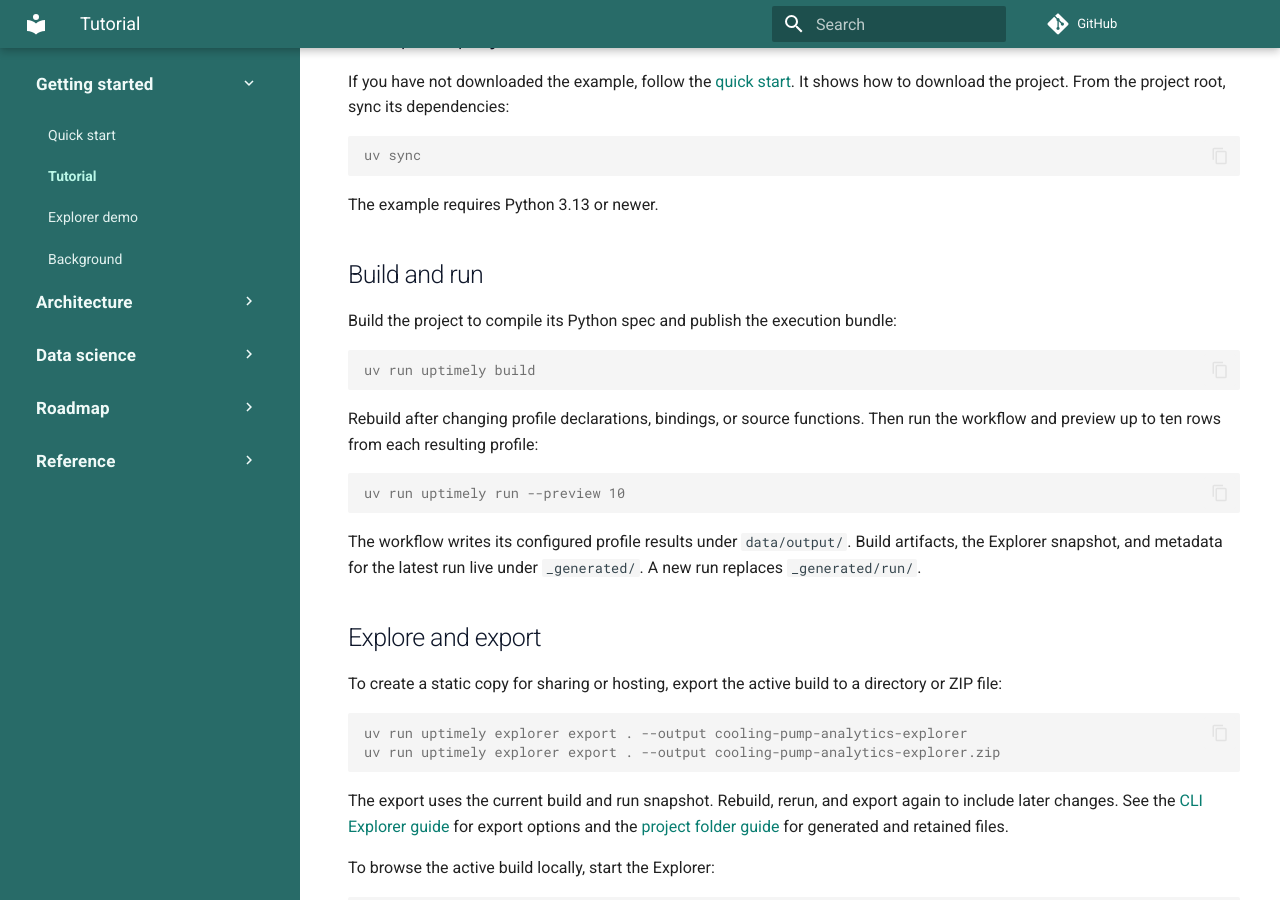
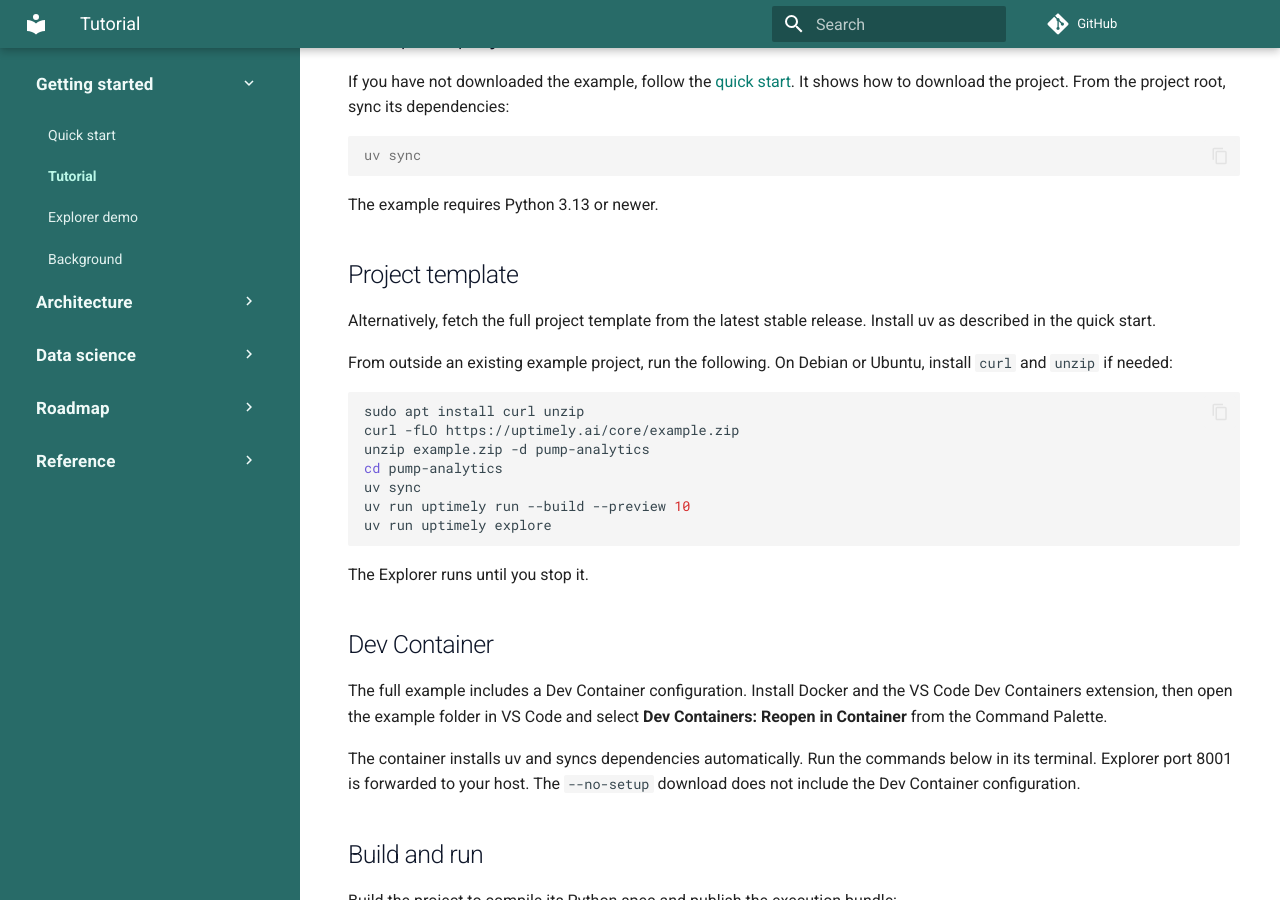
Before and after one commit to uptimely-ai/uptimely-core, an MkDocs documentation site: the page built from docs/getting-started/tutorial.md, in a window 1280 px wide and 900 px high, scrolled down 1252 px. Built offline with MkDocs 1.6.1 and Material for MkDocs 9.7.7, drawn with Linux system fonts in a browser that asks for light colours; comment, search, counter and statistics services are not loaded.

Commit message:
Fix uv installation guide

````diff
--- a/docs/getting-started/tutorial.md
+++ b/docs/getting-started/tutorial.md
@@ -52,6 +52,37 @@ uv sync
 
 The example requires Python 3.13 or newer.
 
+## Project template
+
+Alternatively, fetch the full project template from the latest stable release.
+Install uv as described in the quick start.
+
+From outside an existing example
+project, run the following. On Debian or Ubuntu, install `curl` and `unzip` if
+needed:
+
+```sh
+sudo apt install curl unzip
+curl -fLO https://uptimely.ai/core/example.zip
+unzip example.zip -d pump-analytics
+cd pump-analytics
+uv sync
+uv run uptimely run --build --preview 10
+uv run uptimely explore
+```
+
+The Explorer runs until you stop it.
+
+## Dev Container
+
+The full example includes a Dev Container configuration. Install Docker and the
+VS Code Dev Containers extension, then open the example folder in VS Code and
+select **Dev Containers: Reopen in Container** from the Command Palette.
+
+The container installs uv and syncs dependencies automatically. Run the
+commands below in its terminal. Explorer port 8001 is forwarded to your host.
+The `--no-setup` download does not include the Dev Container configuration.
+
 ## Build and run
 
 Build the project to compile its Python spec and publish the execution bundle:
````
Also changed, not shown: CHANGELOG.md (+7 -0 lines), docs/getting-started/explorer-demo.md (+3 -2 lines), docs/index.md (+22 -40 lines), example/README.md (+31 -0 lines), readme.md (+22 -40 lines).
